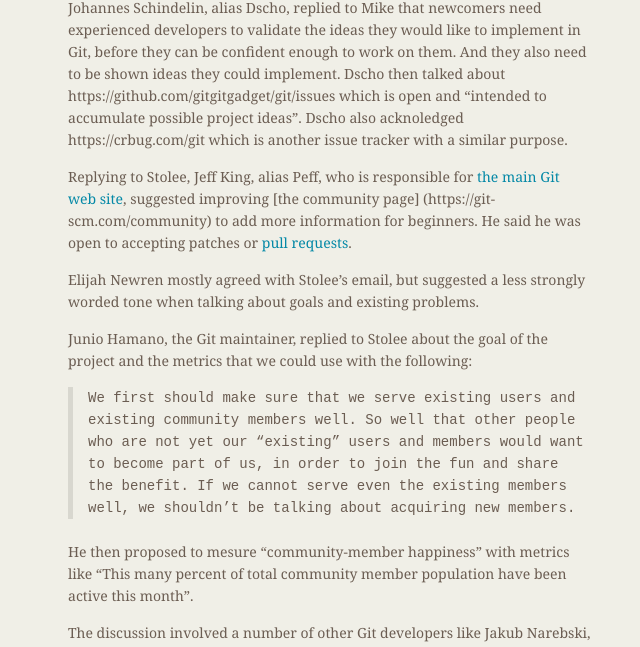
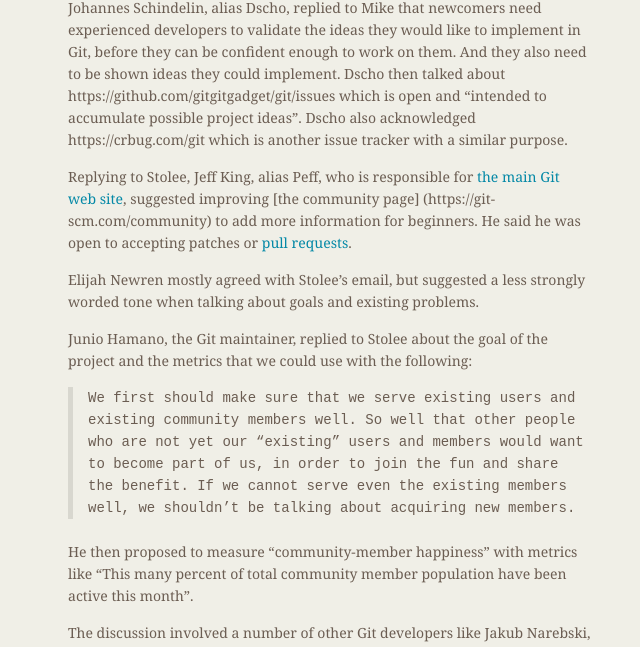
Before and after one commit to git/git.github.io, a Jekyll site: the page built from rev_news/drafts/edition-56.md, in a window 1280 px wide and 1400 px high, scrolled down 1479 px. Shown: the part 262-909 px from the top of the window, without its empty margins (491-1131 px from the left). Built offline with Jekyll 4.4.1, drawn with Linux system fonts in a browser that asks for light colours; some of the changed text lies outside the part shown.

Commit message:
edition-56.md: proofread four  words to help out
Signed-off-by: george espinoza <gespinoz2019@gmail.com>

```diff
--- a/rev_news/drafts/edition-56.md
+++ b/rev_news/drafts/edition-56.md
@@ -107,7 +107,7 @@
   implement. Dscho then talked about
   https://github.com/gitgitgadget/git/issues which is open and
   "intended to accumulate possible project ideas". Dscho also
-  acknoledged https://crbug.com/git which is another issue tracker
+  acknowledged https://crbug.com/git which is another issue tracker
   with a similar purpose.
 
   Replying to Stolee, Jeff King, alias Peff, who is responsible for
@@ -130,7 +130,7 @@
   > cannot serve even the existing members well, we shouldn't be
   > talking about acquiring new members.
 
-  He then proposed to mesure "community-member happiness" with metrics
+  He then proposed to measure "community-member happiness" with metrics
   like "This many percent of total community member population have
   been active this month".
 
@@ -175,7 +175,7 @@
   code.
 
   A number of the replies were about the Project Leadership Committee
-  as it's not easy to know who is part of it. This was acknoledged by
+  as it's not easy to know who is part of it. This was acknowledged by
   Peff who sent
   [a follow-up patch](https://public-inbox.org/git/20190926072046.GB20653@sigill.intra.peff.net/)
   to address the issue by listing the Project Leadership Committee
```
Also changed, not shown: other parts of rev_news/drafts/edition-56.md (+1 -1 lines).
